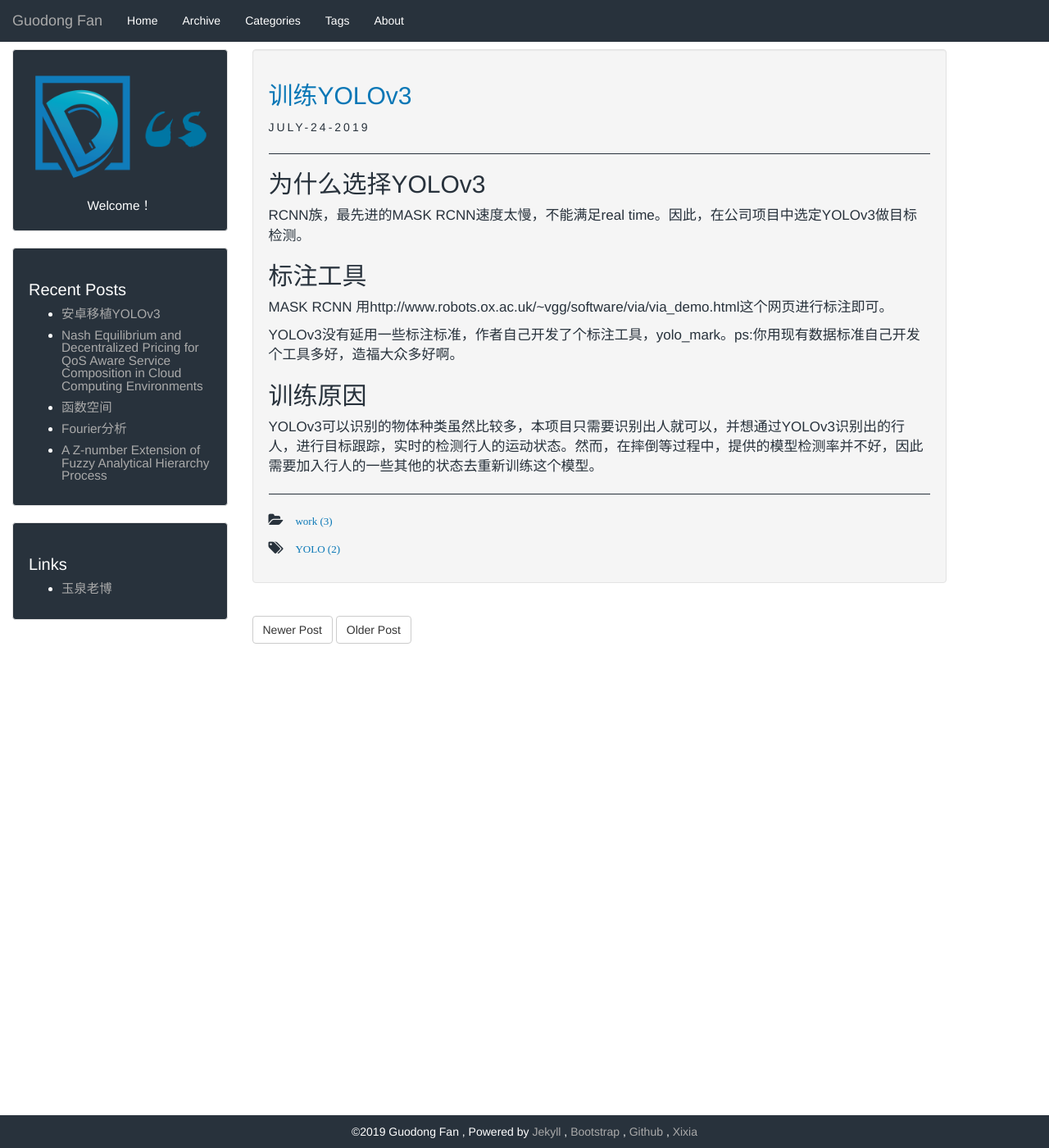
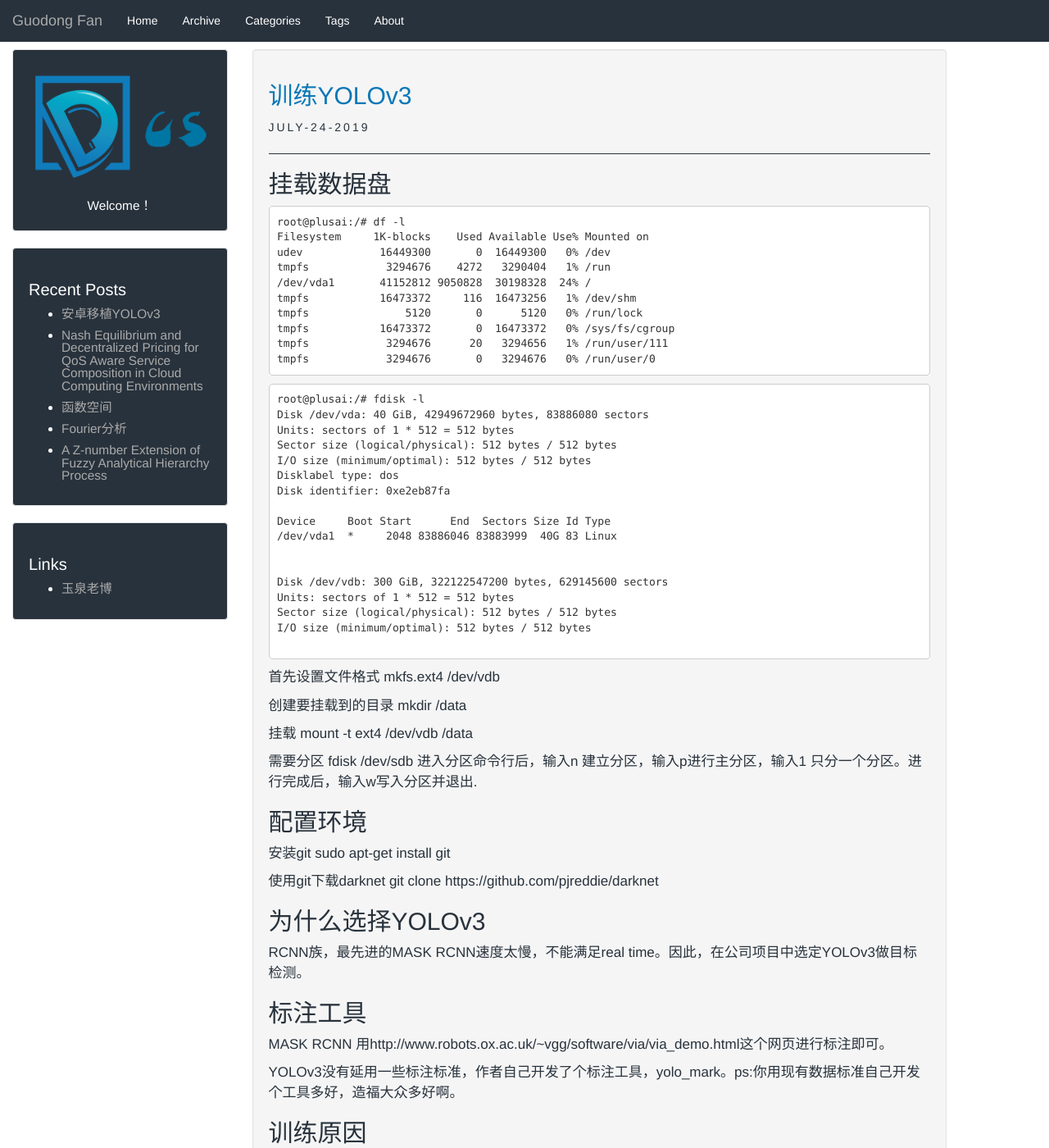
Before and after one commit to GuodongFan/GuodongFan.github.io, a Jekyll site: the page built from _posts/2019-07-24-Train-Yolov3.md, in a window 1280 px wide and 1400 px high. Shown: the whole window at 82% size. Built offline with Jekyll 4.4.1, drawn with Linux system fonts in a browser that asks for light colours; our own code applies the rules of GitHub Pages for plain Markdown files.

Commit message:
Update 2019-07-24-Train-Yolov3.md

````diff
--- a/_posts/2019-07-24-Train-Yolov3.md
+++ b/_posts/2019-07-24-Train-Yolov3.md
@@ -4,6 +4,64 @@
 category: work
 tag: YOLO
 ---
+
+## 挂载数据盘
+
+```
+root@plusai:/# df -l
+Filesystem     1K-blocks    Used Available Use% Mounted on
+udev            16449300       0  16449300   0% /dev
+tmpfs            3294676    4272   3290404   1% /run
+/dev/vda1       41152812 9050828  30198328  24% /
+tmpfs           16473372     116  16473256   1% /dev/shm
+tmpfs               5120       0      5120   0% /run/lock
+tmpfs           16473372       0  16473372   0% /sys/fs/cgroup
+tmpfs            3294676      20   3294656   1% /run/user/111
+tmpfs            3294676       0   3294676   0% /run/user/0
+```
+
+```
+root@plusai:/# fdisk -l
+Disk /dev/vda: 40 GiB, 42949672960 bytes, 83886080 sectors
+Units: sectors of 1 * 512 = 512 bytes
+Sector size (logical/physical): 512 bytes / 512 bytes
+I/O size (minimum/optimal): 512 bytes / 512 bytes
+Disklabel type: dos
+Disk identifier: 0xe2eb87fa
+
+Device     Boot Start      End  Sectors Size Id Type
+/dev/vda1  *     2048 83886046 83883999  40G 83 Linux
+
+
+Disk /dev/vdb: 300 GiB, 322122547200 bytes, 629145600 sectors
+Units: sectors of 1 * 512 = 512 bytes
+Sector size (logical/physical): 512 bytes / 512 bytes
+I/O size (minimum/optimal): 512 bytes / 512 bytes
+
+```
+
+首先设置文件格式
+mkfs.ext4 /dev/vdb
+
+创建要挂载到的目录
+mkdir /data
+
+挂载
+mount -t ext4 /dev/vdb /data
+
+需要分区
+fdisk /dev/sdb
+进入分区命令行后，输入n 建立分区，输入p进行主分区，输入1 只分一个分区。进行完成后，输入w写入分区并退出.
+
+## 配置环境
+
+安装git
+sudo apt-get install git
+
+使用git下载darknet
+git clone https://github.com/pjreddie/darknet
+
+
 
 ## 为什么选择YOLOv3
 RCNN族，最先进的MASK RCNN速度太慢，不能满足real time。因此，在公司项目中选定YOLOv3做目标检测。
````
